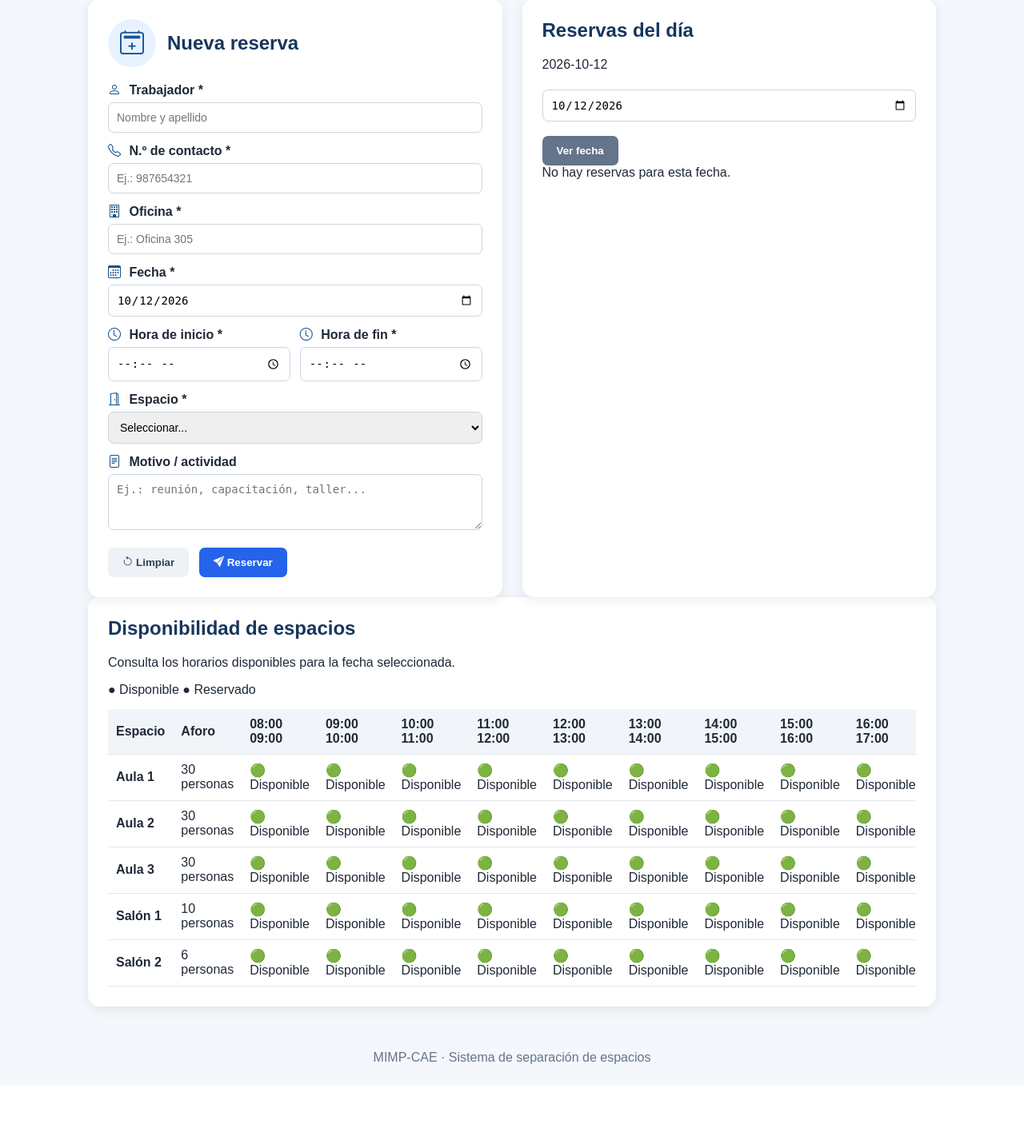
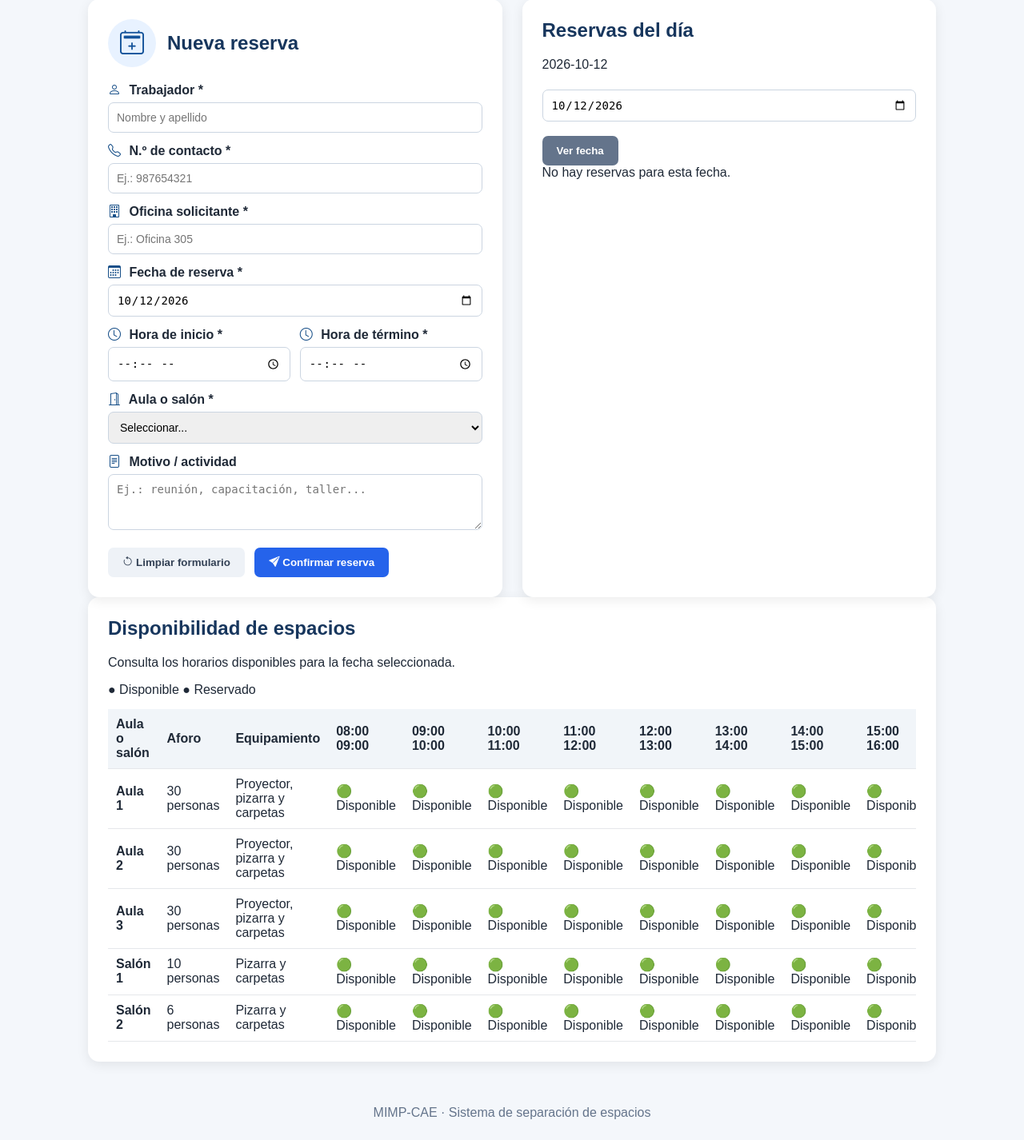
Before and after one commit to jvargash80-bit/mimp-cae, a Flask app: page / in a window 1280 px wide. Shown: the part 270-1696 px from the top of the page at 80% size. Before the commit the page ends 1601 px from the top, so only its background shows below. Run offline with Flask 3, Linux system fonts and the light colour scheme; data that the repository does not hold is empty; some libraries are stand-ins or nearby versions.

Commit message:
Update index.html

```diff
--- a/templates/index.html
+++ b/templates/index.html
@@ -1,14 +1,23 @@
+
 <!doctype html>
 <html lang="es">
 <head>
-  <link rel="stylesheet" href="https://cdn.jsdelivr.net/npm/bootstrap-icons@1.11.3/font/bootstrap-icons.min.css">
   <meta charset="utf-8">
   <meta name="viewport" content="width=device-width, initial-scale=1">
+
   <title>MIMP-CAE | Separación de aulas</title>
-  <link rel="stylesheet" href="{{ url_for('static', filename='style.css') }}">
+
+  <link rel="stylesheet"
+        href="https://cdn.jsdelivr.net/npm/bootstrap-icons@1.11.3/font/bootstrap-icons.min.css">
+
+  <link rel="stylesheet"
+        href="{{ url_for('static', filename='style.css') }}">
 </head>
+
 <body>
+
 <header class="topbar">
+
   <div class="logo-ministerio">
     <img src="{{ url_for('static', filename='ministerio.png') }}"
          alt="Ministerio de la Mujer y Poblaciones Vulnerables">
@@ -22,68 +31,136 @@
     <img src="{{ url_for('static', filename='CAE 22.png') }}"
          alt="Centro de Altos Estudios">
   </div>
+
 </header>
+
 <main class="container">
-  <section class="hero"><div><p class="eyebrow">GESTIÓN DE ESPACIOS</p><h1>Separación de aulas</h1><p>Reserva un aula o salón por horas. Las reservas se confirman automáticamente si el horario está disponible.</p></div></section>
+
+  <section class="hero">
+    <div>
+      <p class="eyebrow">GESTIÓN DE ESPACIOS</p>
+      <h1>Separación de aulas</h1>
+      <p>Reserva un aula o salón por horas. Las reservas se confirman automáticamente si el horario está disponible.</p>
+    </div>
+  </section>
 
   {% with messages = get_flashed_messages(with_categories=true) %}
-    {% if messages %}<div class="messages">{% for category, message in messages %}<div class="alert {{ category }}">{{ message }}</div>{% endfor %}</div>{% endif %}
+    {% if messages %}
+      <div class="messages">
+        {% for category, message in messages %}
+          <div class="alert {{ category }}">{{ message }}</div>
+        {% endfor %}
+      </div>
+    {% endif %}
   {% endwith %}
 
   <div class="grid">
+
     <section class="card form-card">
+
       <h2>
         <span class="icono-titulo">
           <i class="bi bi-calendar2-plus"></i>
         </span>
         Nueva reserva
       </h2>
+
       <form action="{{ url_for('reservar') }}" method="post">
+
         <label><i class="bi bi-person"></i> Trabajador *</label>
-               <input name="trabajador" placeholder="Nombre y apellido" required>
+        <input name="trabajador"
+               placeholder="Nombre y apellido"
+               required>
+
         <label><i class="bi bi-telephone"></i> N.º de contacto *</label>
-<input
-    type="tel"
+        <input type="tel"
                name="contacto"
                placeholder="Ej.: 987654321"
-    required
->
+               required>
 
-<label><i class="bi bi-building"></i> Oficina *</label>
-<input
-    type="text"
+        <label><i class="bi bi-building"></i> Oficina solicitante *</label>
+        <input type="text"
                name="oficina"
                placeholder="Ej.: Oficina 305"
-    required
->
-        <label><i class="bi bi-calendar3"></i> Fecha *</label><input type="date" name="fecha" value="{{ fecha }}" required>
-        <div class="two"><div><label><i class="bi bi-clock"></i> Hora de inicio *</label><input type="time" name="hora_inicio" required></div><div><label><i class="bi bi-clock"></i> Hora de fin *</label><input type="time" name="hora_fin" required></div></div>
-        <label><i class="bi bi-door-open"></i> Espacio *</label>
+               required>
+
+        <label><i class="bi bi-calendar3"></i> Fecha de reserva *</label>
+        <input type="date"
+               name="fecha"
+               value="{{ fecha }}"
+               required>
+
+        <div class="two">
+
+          <div>
+            <label><i class="bi bi-clock"></i> Hora de inicio *</label>
+            <input type="time" name="hora_inicio" required>
+          </div>
+
+          <div>
+            <label><i class="bi bi-clock"></i> Hora de término *</label>
+            <input type="time" name="hora_fin" required>
+          </div>
+
+        </div>
+
+        <label><i class="bi bi-door-open"></i> Aula o salón *</label>
+
         <select name="espacio" required>
           <option value="">Seleccionar...</option>
+
           {% for espacio in espacios %}
-        <option value="{{ espacio }}">{{ espacio }} (Aforo: {{ aforos[espacio] }} personas)</option>
+            <option value="{{ espacio }}">
+              {{ espacio }} (Aforo: {{ aforos[espacio] }} personas)
+              {% if espacio in ["Aula 1", "Aula 2", "Aula 3"] %}
+                - Proyector, pizarra y carpetas
+              {% elif espacio in ["Salón 1", "Salón 2"] %}
+                - Pizarra y carpetas
+              {% endif %}
+            </option>
           {% endfor %}
+
         </select>
-       <label><i class="bi bi-file-text"></i> Motivo / actividad</label><textarea name="motivo" rows="3" placeholder="Ej.: reunión, capacitación, taller..."></textarea>
+
+        <label><i class="bi bi-file-text"></i> Motivo / actividad</label>
+        <textarea name="motivo"
+                  rows="3"
+                  placeholder="Ej.: reunión, capacitación, taller..."></textarea>
+
         <button type="reset" class="btn-limpiar">
-    <i class="bi bi-arrow-counterclockwise"></i> Limpiar
+          <i class="bi bi-arrow-counterclockwise"></i> Limpiar formulario
         </button>
 
         <button type="submit">
-    <i class="bi bi-send-fill"></i> Reservar
+          <i class="bi bi-send-fill"></i> Confirmar reserva
         </button>
+
       </form>
+
     </section>
 
     <section class="card">
-      <div class="section-head"><div><h2>Reservas del día</h2><p>{{ fecha }}</p></div><form method="get"><input type="date" name="fecha" value="{{ fecha }}"><button class="secondary">Ver fecha</button></form></div>
+
+      <div class="section-head">
+        <div>
+          <h2>Reservas del día</h2>
+          <p>{{ fecha }}</p>
+        </div>
+
+        <form method="get">
+          <input type="date" name="fecha" value="{{ fecha }}">
+          <button class="secondary">Ver fecha</button>
+        </form>
+      </div>
+
       {% if reservas %}
+
         <div class="table-wrap">
+
           <table>
             <thead>
               <tr>
-                <th>Espacio</th>
+                <th>Aula o salón</th>
                 <th>Horario</th>
                 <th>Trabajador</th>
                 <th>Contacto</th>
@@ -103,7 +180,8 @@
                   <td>{{ r['oficina'] }}</td>
                   <td>{{ r['motivo'] or '—' }}</td>
                   <td>
-                    <form action="{{ url_for('eliminar', reserva_id=r['id']) }}" method="post">
+                    <form action="{{ url_for('eliminar', reserva_id=r['id']) }}"
+                          method="post">
                       <button type="submit">Cancelar</button>
                     </form>
                   </td>
@@ -111,14 +189,21 @@
               {% endfor %}
             </tbody>
           </table>
+
         </div>
+
       {% else %}
+
         <div class="empty">
           No hay reservas para esta fecha.
         </div>
+
       {% endif %}
+
     </section>
+
   </div>
+
   <section class="card disponibilidad-card">
 
     <div class="section-head">
@@ -134,12 +219,14 @@
     </div>
 
     <div class="table-wrap">
+
       <table class="tabla-disponibilidad">
 
         <thead>
           <tr>
-                    <th>Espacio</th>
+            <th>Aula o salón</th>
             <th>Aforo</th>
+            <th>Equipamiento</th>
 
             {% for inicio, fin in horarios %}
               <th>{{ inicio }}<br>{{ fin }}</th>
@@ -153,18 +240,23 @@
 
             <tr>
 
-                        <td>
-                            <strong>{{ fila.espacio }}</strong>
-                        </td>
+              <td><strong>{{ fila.espacio }}</strong></td>
+
+              <td>{{ fila.aforo }} personas</td>
 
               <td>
-                            {{ fila.aforo }} personas
+                {% if fila.espacio in ["Aula 1", "Aula 2", "Aula 3"] %}
+                  Proyector, pizarra y carpetas
+                {% elif fila.espacio in ["Salón 1", "Salón 2"] %}
+                  Pizarra y carpetas
+                {% else %}
+                  Por confirmar
+                {% endif %}
               </td>
 
               {% for horario in fila.horarios %}
 
                 <td>
-
                   {% if horario.estado == "Reservado" %}
 
                     <div class="estado reservado">
@@ -179,7 +271,6 @@
                     </div>
 
                   {% endif %}
-
                 </td>
 
               {% endfor %}
@@ -191,9 +282,14 @@
         </tbody>
 
       </table>
+
     </div>
 
   </section>
+
 </main>
+
 <footer>MIMP-CAE · Sistema de separación de espacios</footer>
-</body></html>
+
+</body>
+</html>
```
Lines whose indentation alone changed are shown as unchanged.
